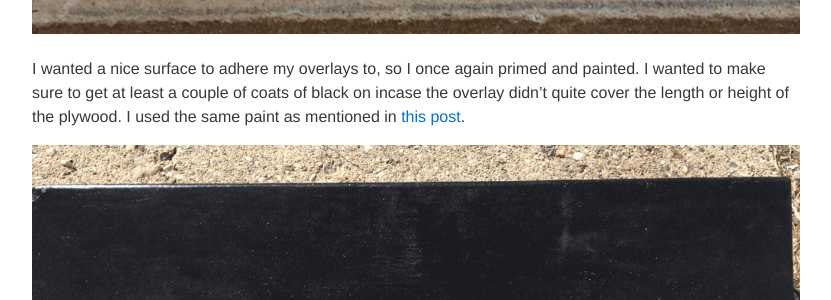
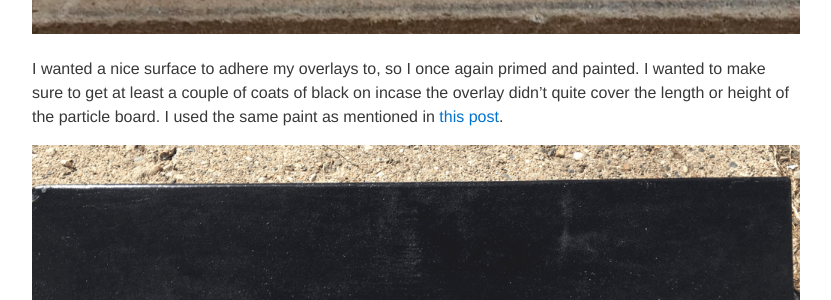
Before and after one commit to StilgarISCA/ClassicArcadeProjects, a Jekyll site: the page built from _posts/2016-11-07-Button-Hinge-And-Overlay.md, in a window 1280 px wide and 900 px high, scrolled down 2124 px. Shown: the part 200-500 px from the top of the window, without its empty margins (224-1055 px from the left). Built offline with Jekyll 4.4.1, drawn with Linux system fonts in a browser that asks for light colours; nearby versions of some CDN libraries; some of the changed text lies outside the part shown.

Commit message:
Replace "plywood" with "particle board"

```diff
--- a/_posts/2016-11-07-Button-Hinge-And-Overlay.md
+++ b/_posts/2016-11-07-Button-Hinge-And-Overlay.md
@@ -10,7 +10,7 @@ tags:
 feature-img: "img/tnf-cp-single-in-place.jpg"
 comments: true
 ---
-My [last update](/2016/10/24/Fabricating-Control-Panels.html) was about the plywood construction of the control panels. There's a lot more to them which hasn't been covered so let’s get going!
+My [last update](/2016/10/24/Fabricating-Control-Panels.html) was about the particle board construction of the control panels. There's a lot more to them which hasn't been covered so let’s get going!
 
 Constructing this game from scratch without complete plans has been challenging at times. Without complete plans, I wasn’t sure how the control panels were supposed to open. Thankfully, there were a few Track and Field cocktails elsewhere on the internet which I could reference. Initially, I didn’t think I’d be able to use a piano hinge on the control panels, but it ended up being the correct choice.
 
@@ -22,7 +22,7 @@ Let me tell you that it was a real PITA getting the hinge set to the right heigh
 
 ![alt text](/img/tnf-piano-hinge-install.jpg "Predrilling the piano hinge holes")
 
-I wanted a nice surface to adhere my overlays to, so I once again primed and painted. I wanted to make sure to get at least a couple of coats of black on incase the overlay didn’t quite cover the length or height of the plywood. I used the same paint as mentioned in [this post](/2016/09/29/Leg-Levelers.html).
+I wanted a nice surface to adhere my overlays to, so I once again primed and painted. I wanted to make sure to get at least a couple of coats of black on incase the overlay didn’t quite cover the length or height of the particle board. I used the same paint as mentioned in [this post](/2016/09/29/Leg-Levelers.html).
 
 ![alt text](/img/tnf-painted-cp.png "Painted control panel")
 
```
